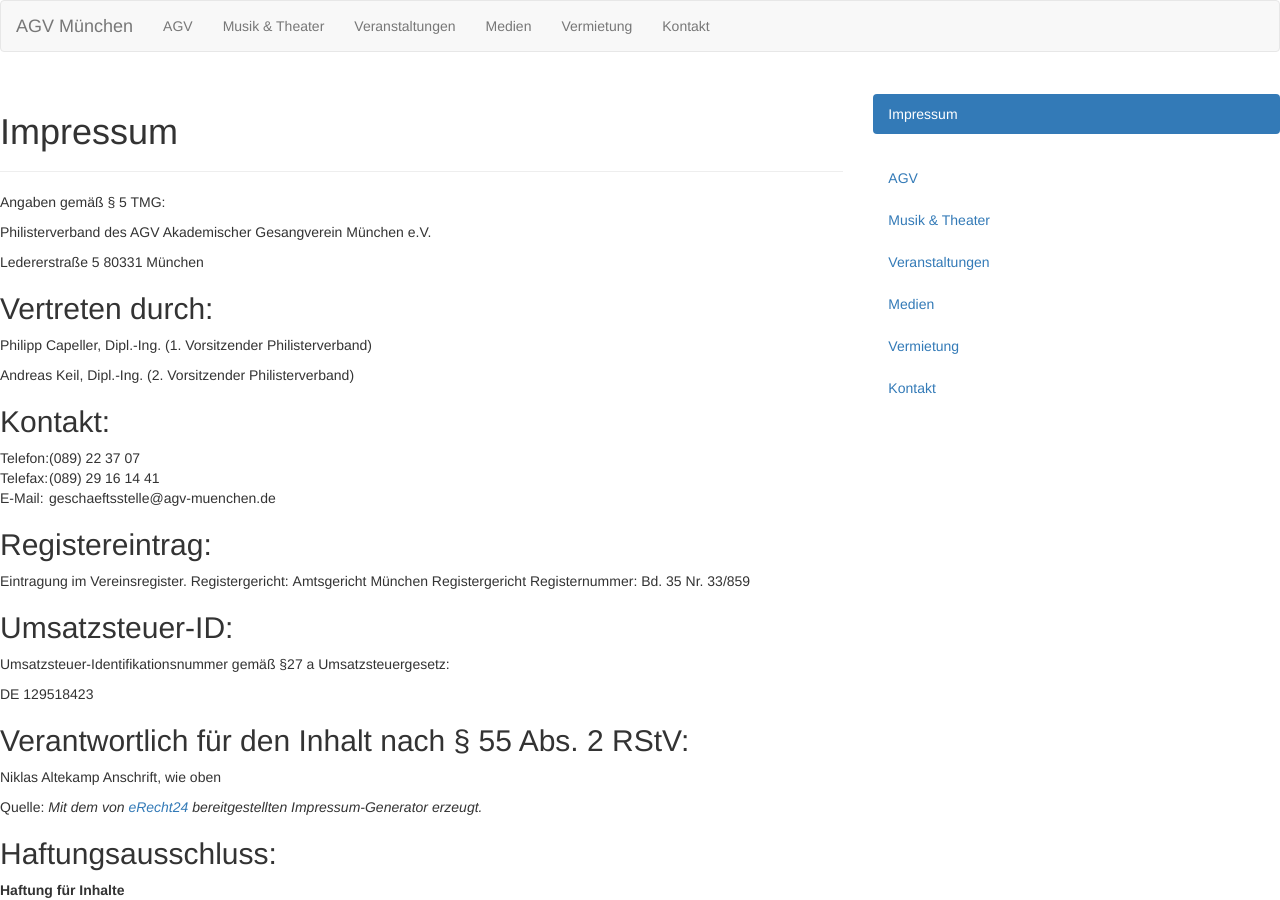
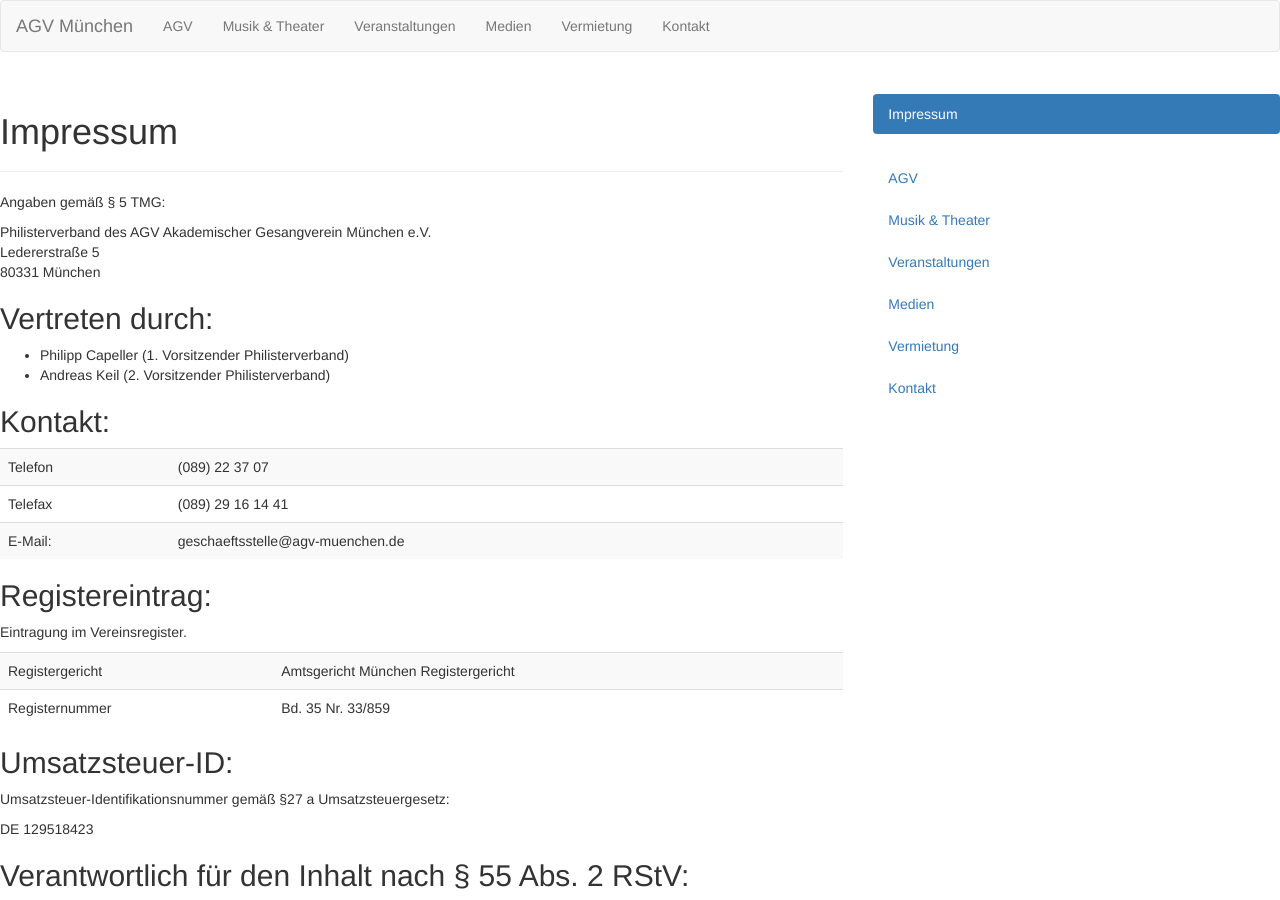
Before and after one commit to MyOldStuff/agvm.github.io, a Jekyll site: the page built from impressum.md, in a window 1280 px wide and 900 px high. Built offline with Jekyll 4.4.1, drawn with Linux system fonts in a browser that asks for light colours; nearby versions of some CDN libraries.

Commit message:
Use variables in impressum

```diff
--- a/impressum.md
+++ b/impressum.md
@@ -13,53 +13,30 @@
 
 Angaben gemäß § 5 TMG:
 
-Philisterverband des AGV Akademischer Gesangverein München e.V.
-
-Ledererstraße 5
-80331 München
+{{ site.data.philisterium.anschrift.name }}<br>
+{{ site.data.philisterium.anschrift.strasse }}<br>
+{{ site.data.philisterium.anschrift.plz }} {{ site.data.philisterium.anschrift.ort }}
 
 ## Vertreten durch:
 
-Philipp Capeller, Dipl.-Ing. (1. Vorsitzender Philisterverband)
 
-Andreas Keil, Dipl.-Ing. (2. Vorsitzender Philisterverband)
+* {{ site.data.philisterium.vorstaende.x.name }} ({{ site.data.philisterium.vorstaende.x.titel }} Philisterverband)
+* {{ site.data.philisterium.vorstaende.xx.name }} ({{ site.data.philisterium.vorstaende.xx.titel }} Philisterverband)
 
 ## Kontakt:
 
-<table >
-<tbody >
-<tr >
-
-<td >Telefon:
-</td>
-
-<td >(089) 22 37 07
-</td>
-</tr>
-<tr >
-
-<td >Telefax:
-</td>
-
-<td >(089) 29 16 14 41
-</td>
-</tr>
-<tr >
-
-<td >E-Mail:
-</td>
-
-<td >geschaeftsstelle@agv-muenchen.de
-</td>
-</tr>
-</tbody>
-</table>
+| Telefon | {{ site.data.philisterium.telefon }} |
+| Telefax | {{ site.data.philisterium.fax }} |
+| E-Mail: | {{ site.data.philisterium.email }} |
+{: class="table table-striped"}
 
 ## Registereintrag:
 
 Eintragung im Vereinsregister.
-Registergericht: Amtsgericht München Registergericht
-Registernummer: Bd. 35 Nr. 33/859
+
+| Registergericht | Amtsgericht München Registergericht |
+| Registernummer | Bd. 35 Nr. 33/859 |
+{: class="table table-striped"}
 
 ## Umsatzsteuer-ID:
 
```
